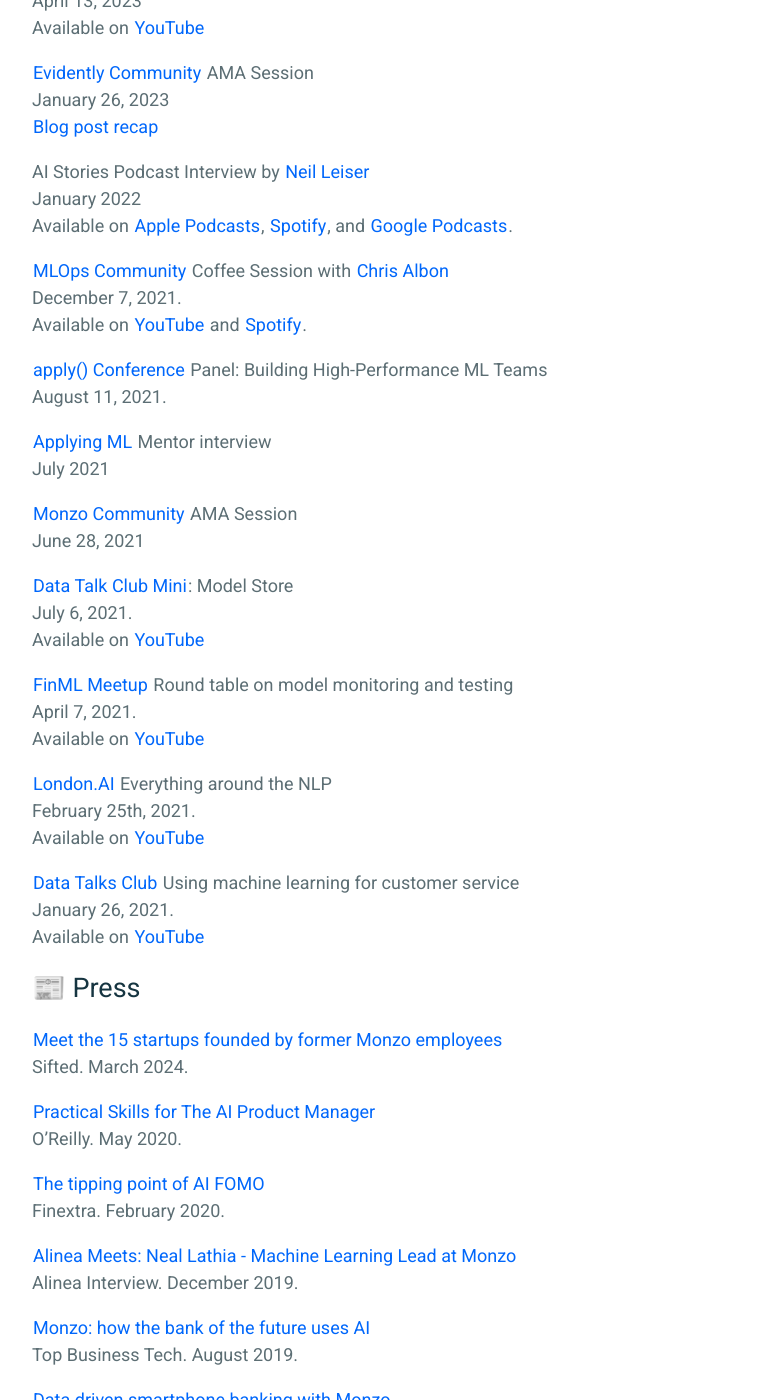
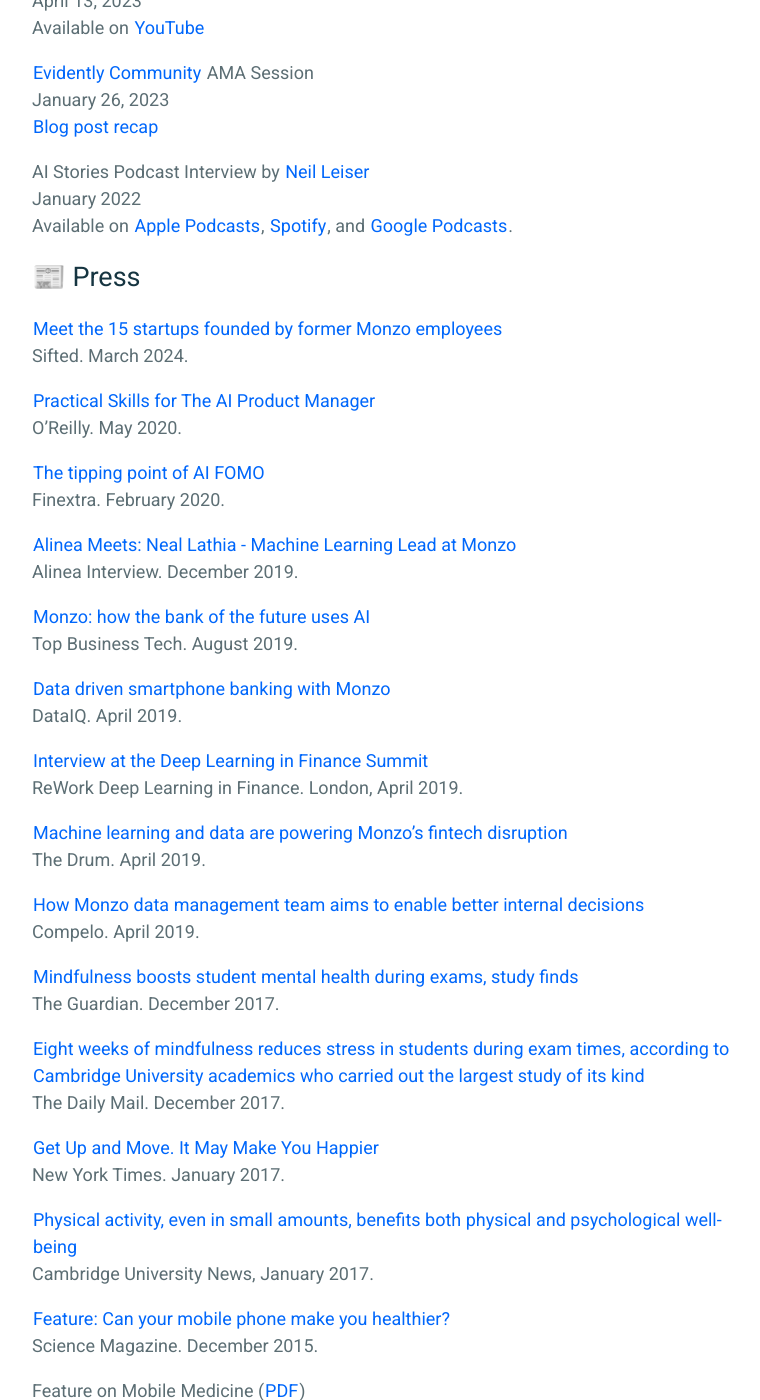
Before and after one commit to nlathia/nlathia.github.io, a Jekyll site: the page built from _pages/public.md, in a window 1280 px wide and 1400 px high, scrolled down 528 px. Shown: the whole window, without its empty margins (258-1018 px from the left). Built offline with Jekyll 4.4.1, drawn with Linux system fonts in a browser that asks for light colours.

Commit message:
Update public.md

```diff
--- a/_pages/public.md
+++ b/_pages/public.md
@@ -19,35 +19,6 @@
 AI Stories Podcast Interview by [Neil Leiser](https://twitter.com/LeiserNeil)
 <br />January 2022
 <br />Available on [Apple Podcasts](https://podcasts.apple.com/gb/podcast/neal-lathia-associate-director-of-machine-learning/id1588432358?i=1000547574631), [Spotify](https://open.spotify.com/episode/5Caj92Njm8TU6XkrMlIYBQ?si=MptFkEwcRLmO1bEO_VV5dQ), and [Google Podcasts](https://podcasts.google.com/feed/aHR0cHM6Ly9mZWVkcy5idXp6c3Byb3V0LmNvbS8xODYxOTA3LnJzcw/episode/QnV6enNwcm91dC05Nzc2Nzk5?sa=X&ved=0CAUQkfYCahcKEwiQu7SUrsP1AhUAAAAAHQAAAAAQAQ).
-
-[MLOps Community](https://mlops.community/) Coffee Session with [Chris Albon](https://chrisalbon.com/)
-<br />December 7, 2021.
-<br />Available on [YouTube](https://www.youtube.com/watch?v=TKVR5RYkqnc) and [Spotify](https://open.spotify.com/episode/3GSw9rTqNqDBPYviFK9p33?si=9eaf3d55b5fe4949).
-
-[apply() Conference](https://www.tecton.ai/apply/session-video-archive/panel-building-high-performance-ml-teams/) Panel: Building High-Performance ML Teams
-<br />August 11, 2021.
-
-[Applying ML](https://applyingml.com/mentors/neal-lathia/) Mentor interview
-<br />July 2021
-
-[Monzo Community](https://community.monzo.com/t/monzonaut-ama-neal-director-of-machine-learning/119465) AMA Session
-<br />June 28, 2021
-
-[Data Talk Club Mini](https://datatalks.club/): Model Store
-<br />July 6, 2021.
-<br />Available on [YouTube](https://www.youtube.com/watch?v=85BWnKmOZl8)
-
-[FinML Meetup](https://finml.substack.com/p/finml-model-testing-and-monitoring) Round table on model monitoring and testing
-<br />April 7, 2021.
-<br />Available on [YouTube](https://www.youtube.com/watch?v=fZuHrjS4nhM)
-
-[London.AI](https://www.getrevue.co/profile/londonai/issues/london-ai-is-back-signup-now-for-thursday-25th-event-6pm-gmt-240599) Everything around the NLP
-<br />February 25th, 2021.
-<br />Available on [YouTube](https://www.youtube.com/watch?v=Ts887FBSu6A)
-
-[Data Talks Club](https://datatalks.club/) Using machine learning for customer service
-<br />January 26, 2021.
-<br />Available on [YouTube](https://www.youtube.com/watch?v=ohjSvKdUumY)
 
 
 # 📰 Press
```
